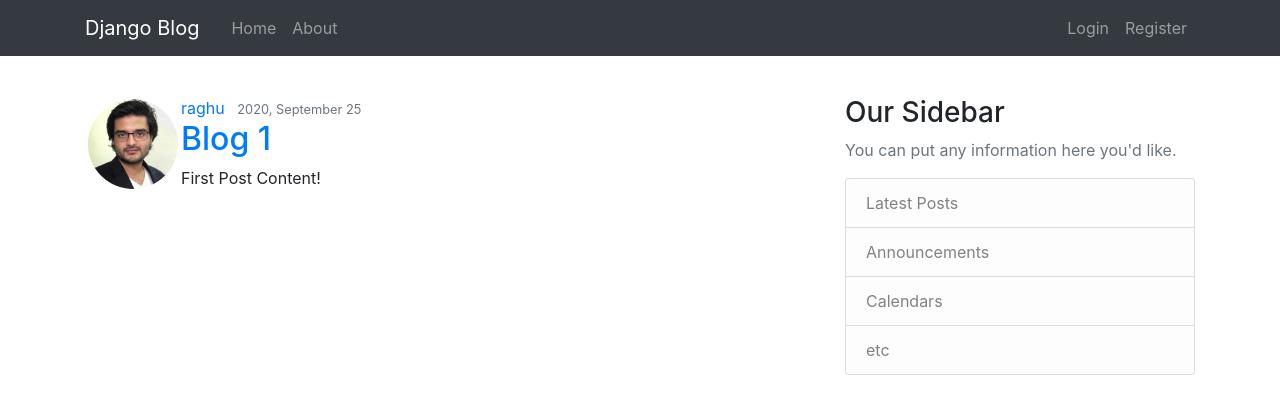
After one commit to raghavendra-musubi/winter_night, a Django app: page /blog//post/1/ in a window 1280 px wide. The commit adds this page. Shown: the top 414 px of the page. Run offline with Django 3.2, Linux system fonts and the light colour scheme; data comes from the database, SQL or seed files in the repository; some libraries are stand-ins or nearby versions.

Commit message:
blog post detail view works

```diff
--- a/blog/templates/blog/home.html
+++ b/blog/templates/blog/home.html
@@ -13,7 +13,7 @@
                     <small class="text-muted">{{ post.date_posted | date:"Y, F d" }}</small>
                 </div>
 
-                <h2><a class="article-title" href="#">{{ post.title }}</a></h2>
+                <h2><a class="article-title" href="{% url 'post-detail' post.id %}">{{ post.title }}</a></h2>
 
                 <p class="article-content">{{ post.content }}</p>
 
--- /dev/null
+++ b/blog/templates/blog/post_detail.html
@@ -0,0 +1,26 @@
+{% extends "blog/base.html" %}
+
+{% load crispy_forms_tags %}
+
+{% block content %}
+
+
+    <article class="media content-section">
+        <img class="rounded-circle" src="{{object.author.profile.image.url}}" style="max-width: 90px; margin: 3px">
+        <div class="media-body">
+
+            <div class="article-metadata">
+                <a class="mr-2" href="#">{{ object.author }}</a>
+                <small class="text-muted">{{ object.date_posted | date:"Y, F d" }}</small>
+            </div>
+
+            <h2><a class="article-title" href="#">{{ object.title }}</a></h2>
+
+            <p class="article-content">{{ object.content }}</p>
+
+        </div>
+
+    </article>
+
+
+{% endblock content %}
--- a/blog/urls.py
+++ b/blog/urls.py
@@ -1,9 +1,13 @@
 from django.urls import path
 from . import views
-from .views import PostListView
+from .views import (
+    PostListView,
+    PostDetailView,
+)
 
 urlpatterns = [
     # path('', views.home, name="blog-home"), # for function-based home
     path('',PostListView.as_view(), name='blog-home'),
+    path('/post/<int:pk>/',PostDetailView.as_view(), name='post-detail'),
     path('about/', views.about, name="blog-about"),
 ]
--- a/blog/views.py
+++ b/blog/views.py
@@ -1,7 +1,10 @@
 from django.shortcuts import render
 # from django.http import HttpResponse
 
-from django.views.generic import ListView
+from django.views.generic import (
+    ListView,
+    DetailView,
+    )
 from .models import Post
 
 
@@ -14,11 +17,16 @@ from .models import Post
 #     }
 #     return render(request, 'blog/home.html', context)
 
+
+def about(request):
+    return render(request, 'blog/about.html', { 'title': 'About'})
+
 class PostListView(ListView):
     model = Post
     template_name = 'blog/home.html'
     context_object_name = 'posts' # sets the context variable name inside the template being called
     ordering = ["-date_posted"]
 
-def about(request):
-    return render(request, 'blog/about.html', { 'title': 'About'})
+# single line Class view
+class PostDetailView(DetailView):
+    model = Post
```
